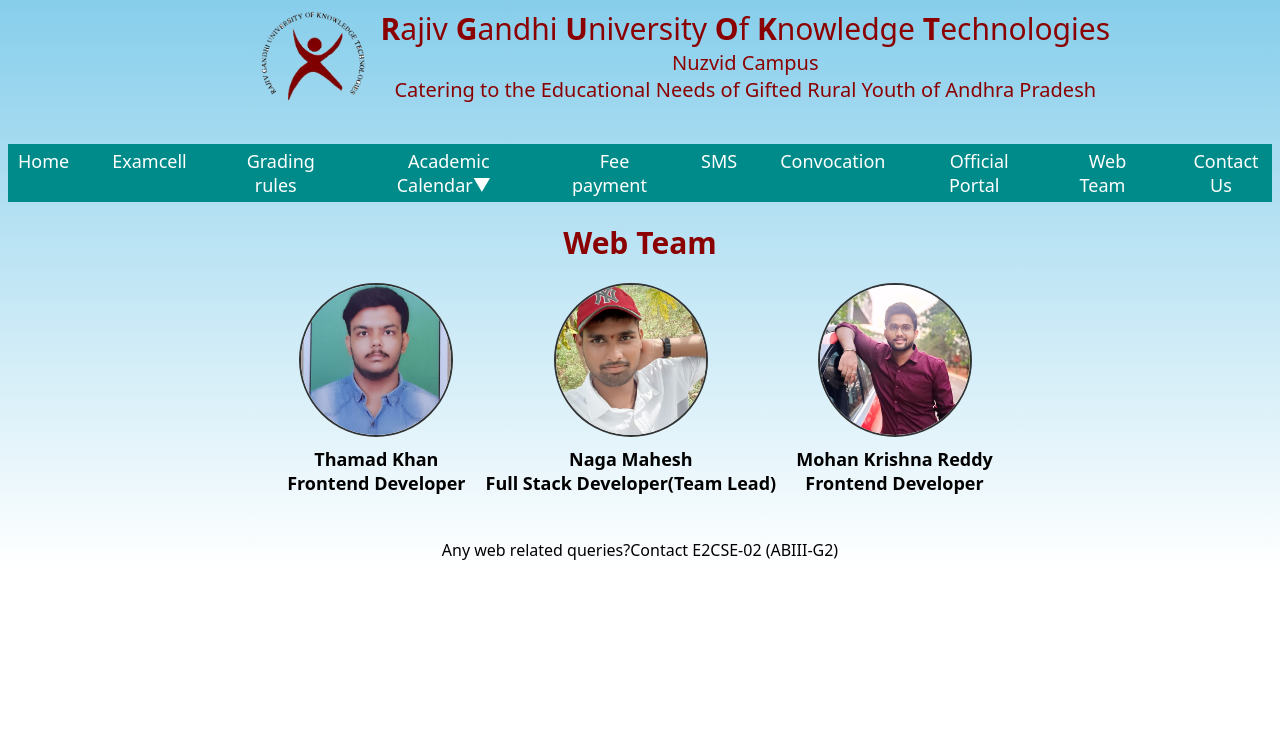
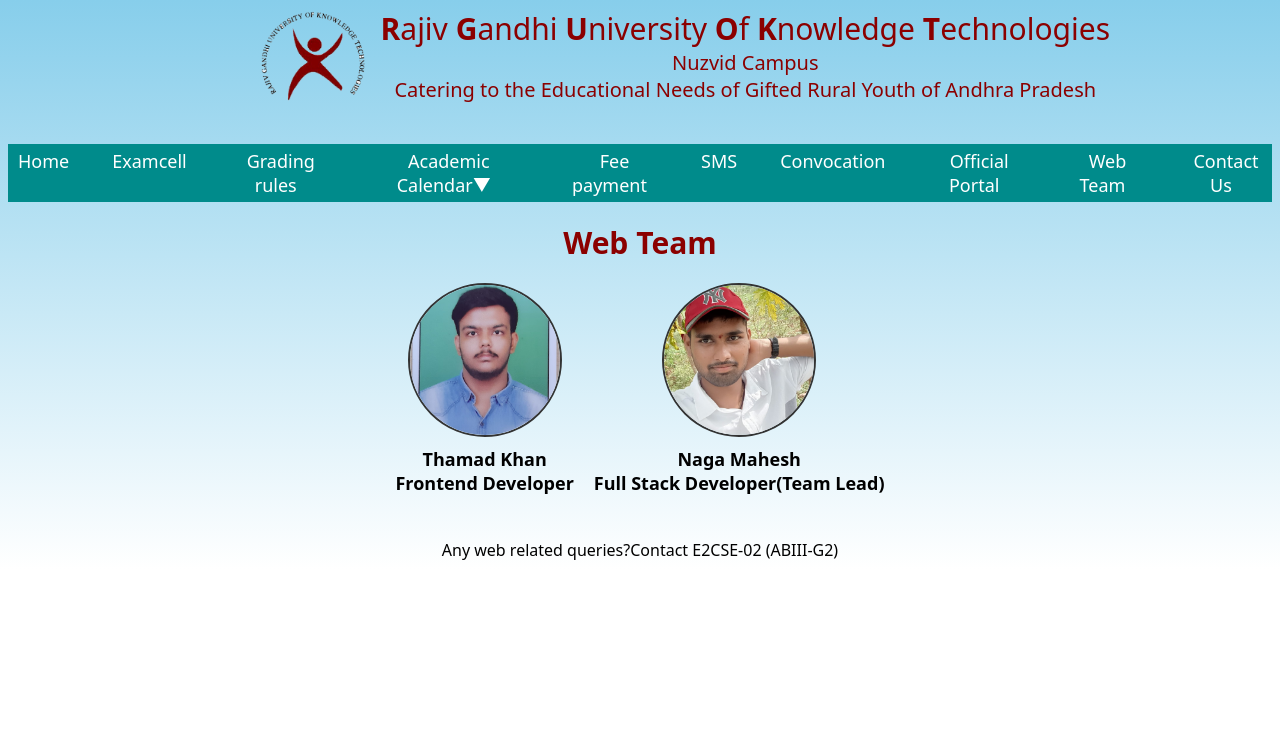
Before and after one commit to Mahesh-Kona/Results-Management-System-RMS-Campus-website-, a Flask app: page /web_team.html in a window 1280 px wide. Shown: the top 735 px of the page. Run offline with Flask 3, Linux system fonts and the light colour scheme.

Commit message:
Update web_team.html

```diff
--- a/templates/web_team.html
+++ b/templates/web_team.html
@@ -191,10 +191,10 @@
                 <div class="name">Naga Mahesh<br>Full Stack Developer(Team Lead)<br></div>
             </div>
 
-            <div class="person">
+<!--             <div class="person">
                 <img src="{{url_for('static',filename='mohan.jpg')}}" alt="Person 2" id="img">
                 <div class="name">Mohan Krishna Reddy<br>Frontend Developer </div>
-            </div>
+            </div> -->
         </div><br><br>
         Any web related queries?Contact E2CSE-02 (ABIII-G2)
     <footer>
```
